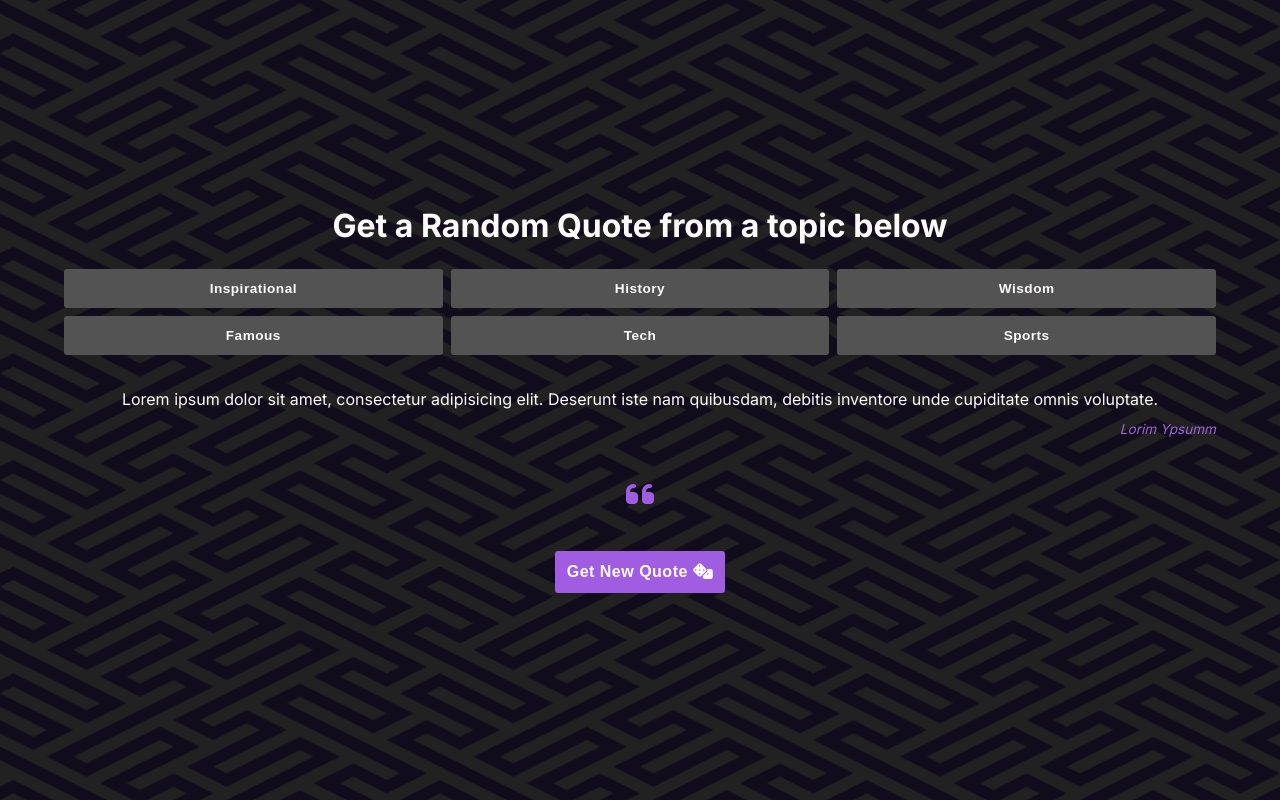
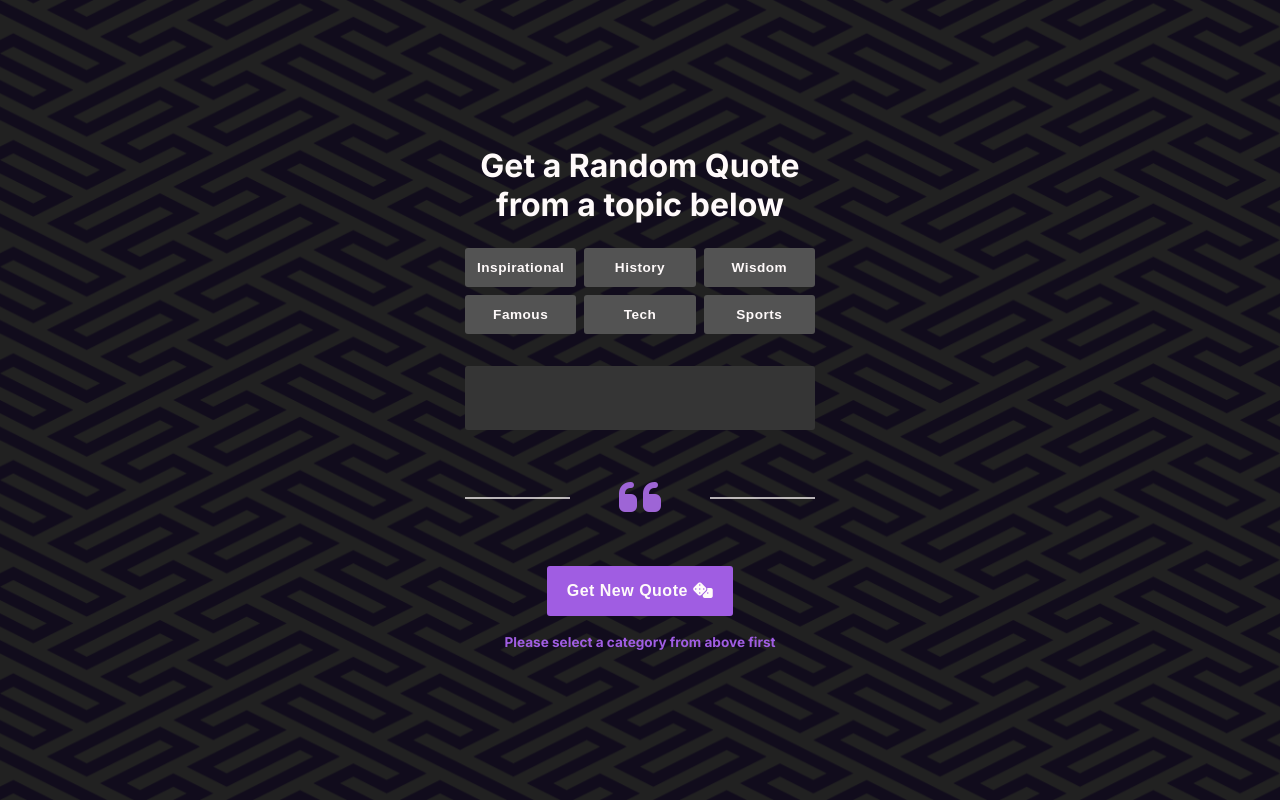
Before and after one commit to olopcodes/random-quote, a plain HTML site: page index.html in a window 1280 px wide. Both pictures are taken after a click on the button "Get New Quote". Drawn offline with Linux system fonts and the light colour scheme; no server answers.

Commit message:
finished the project

```diff
--- a/app.js
+++ b/app.js
@@ -1,5 +1,9 @@
 let cat;
-// the function will receive a value and it will search the api based on what was clicked
+const newQuoteButton = document.querySelector(".btn-cta");
+const quoteCategories = document.querySelector(".quote__categories");
+const message = document.querySelector(".error-message");
+const blockQuote = document.querySelector("blockquote");
+
 const getRandomQuote = async (category) => {
   let url = `https://api.quotable.io/quotes/random`;
 
@@ -7,7 +11,44 @@ const getRandomQuote = async (category) => {
 
   const res = await fetch(url);
   const data = await res.json();
-  console.log(data);
+
+  return data;
 };
 
-getRandomQuote("famous-quotes");
+const createEl = (el, text) => {
+  const element = document.createElement(el);
+  element.innerText = text;
+  return element;
+};
+
+const updateBlockQuote = (...args) => {
+  blockQuote.innerHTML = "";
+  args.forEach((arg) => blockQuote.appendChild(arg));
+};
+
+const handleClick = async (cat) => {
+  const quote = await getRandomQuote(cat);
+  const quoteText = quote[0].content;
+  const quoteAuthor = quote[0].author;
+  const p = createEl("p", quoteText);
+  const cite = createEl("cite", quoteAuthor);
+  updateBlockQuote(p, cite);
+};
+
+quoteCategories.addEventListener("click", (e) => {
+  const currentActive = document.querySelector(".active");
+  if (currentActive) currentActive.classList.remove("active");
+  cat = e.target.dataset.cat;
+  e.target.classList.add("active");
+});
+
+newQuoteButton.addEventListener("click", async (e) => {
+  if (!cat) {
+    message.classList.add("show");
+  } else {
+    message.classList.remove("show");
+    await handleClick(cat);
+  }
+});
+
+handleClick();
--- a/index.html
+++ b/index.html
@@ -27,32 +27,28 @@
   <body>
     <main class="container">
       <h1>Get a Random Quote from a topic below</h1>
-      <div class="quote__buttons">
+      <div class="quote__categories">
         <button data-cat="inspirational">inspirational</button>
         <button data-cat="history">history</button>
         <button data-cat="wisdom">wisdom</button>
-        <button data-cat="famous-quote">famous</button>
+        <button data-cat="famous-quotes">famous</button>
         <button data-cat="technology">tech</button>
         <button data-cat="sports">sports</button>
       </div>
 
-      <blockquote>
-        <p>
-          Lorem ipsum dolor sit amet, consectetur adipisicing elit. Deserunt
-          iste nam quibusdam, debitis inventore unde cupiditate omnis voluptate.
-        </p>
-        <cite>Lorim Ypsumm</cite>
-      </blockquote>
+      <blockquote></blockquote>
 
       <div class="quote__lines">
-        <span class="quote__line"></span>
-        <span class="quote__icon"><i class="fa-solid fa-quote-left"></i></span>
-        <span class="quote__line"></span>
+        <div class="quote__line"></div>
+        <div class="quote__icon"><i class="fa-solid fa-quote-left"></i></div>
+        <div class="quote__line"></div>
       </div>
 
       <button class="btn-cta">
         Get new quote <i class="fa-solid fa-dice"></i>
       </button>
+
+      <p class="error-message">Please select a category from above first</p>
     </main>
 
     <script src="app.js"></script>
--- a/stye.css
+++ b/stye.css
@@ -54,7 +54,7 @@ button {
   background-color: var(--light-black);
   color: var(--white);
   border: none;
-  transition: color 0.2s ease;
+  transition: all 0.2s ease;
   border-radius: 3px;
   font-size: 0.85rem;
   letter-spacing: 0.5px;
@@ -68,30 +68,37 @@ button.active {
 .btn-cta {
   background-color: var(--accent);
   font-size: 1rem;
+  padding: 1rem 1.25rem;
+  margin-bottom: 1rem;
 }
 
 .btn-cta:hover {
-  background-color: var(--light-accent);
+  background-color: var(--white);
+  color: var(--accent);
 }
 
 .container {
   width: 90%;
+  max-width: 350px;
   margin: 2rem auto;
 }
 
-.quote__buttons {
+.quote__categories {
   display: grid;
   grid-template-columns: 1fr 1fr 1fr;
   gap: 0.5rem;
   margin-bottom: 2rem;
 }
 
-.quote__buttons button {
+.quote__categories button {
   flex-basis: 30%;
 }
 
 blockquote {
   margin-bottom: 2rem;
+  background-color: var(--dark-black);
+  padding: 2rem;
+  border-radius: 3px;
 }
 
 blockquote p {
@@ -102,14 +109,36 @@ cite {
   text-align: right;
   display: block;
   font-size: 0.85rem;
-  color: var(--light-accent);
+  color: var(--accent);
 }
 
 .quote__lines {
   margin-bottom: 2rem;
+  display: flex;
+  align-items: center;
+  justify-content: space-between;
+}
+
+.quote__line {
+  height: 2px;
+  flex-basis: 30%;
+  background-color: var(--white);
+  opacity: 0.7;
 }
 
 .quote__icon {
-  font-size: 2rem;
+  font-size: 3rem;
+  color: var(--light-accent);
+}
+
+.error-message {
+  opacity: 0;
   color: var(--accent);
+  font-weight: 700;
+  font-size: 0.85rem;
+  transition: opacity 0.2s ease;
 }
+
+.show {
+  opacity: 1;
+}
```
